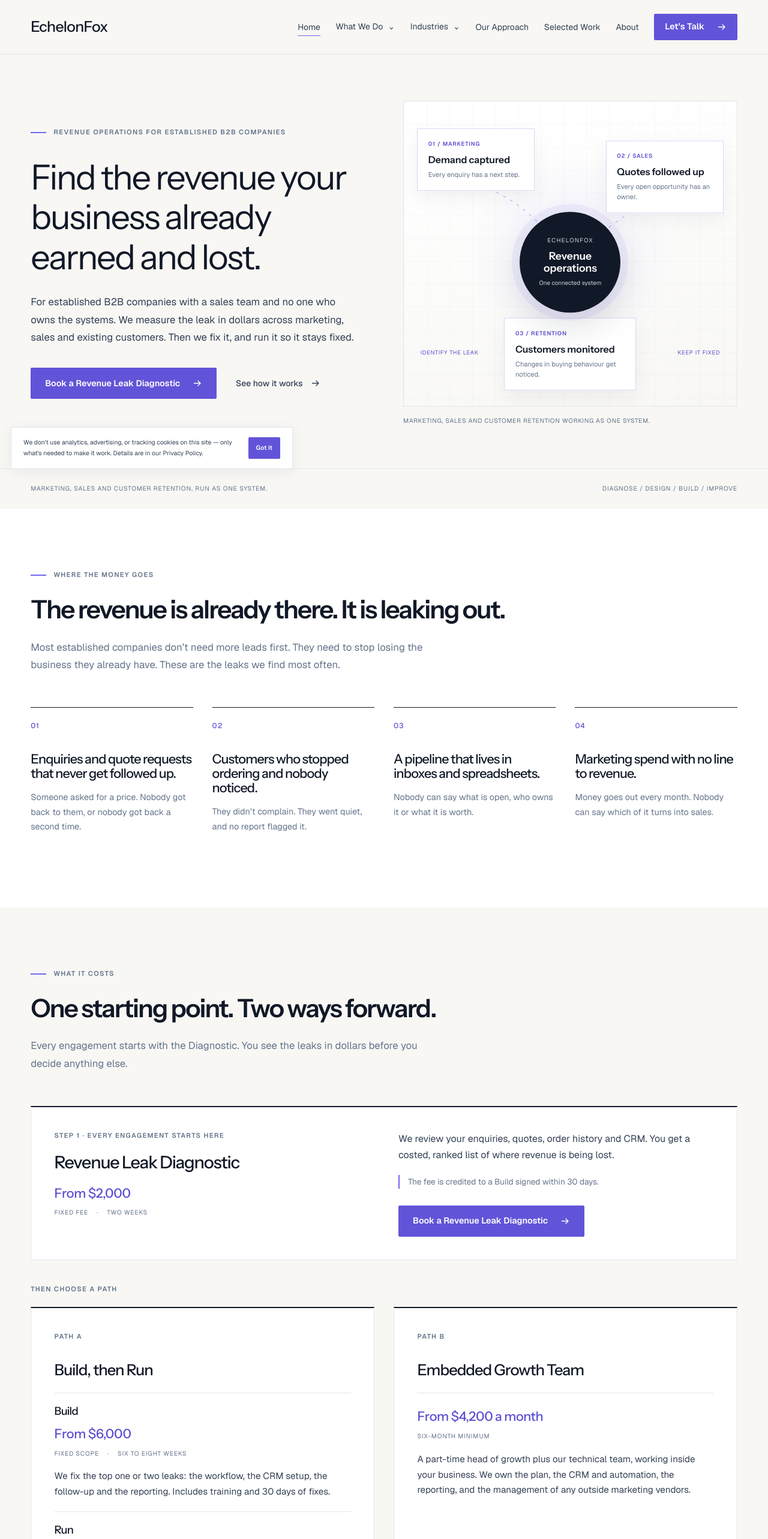
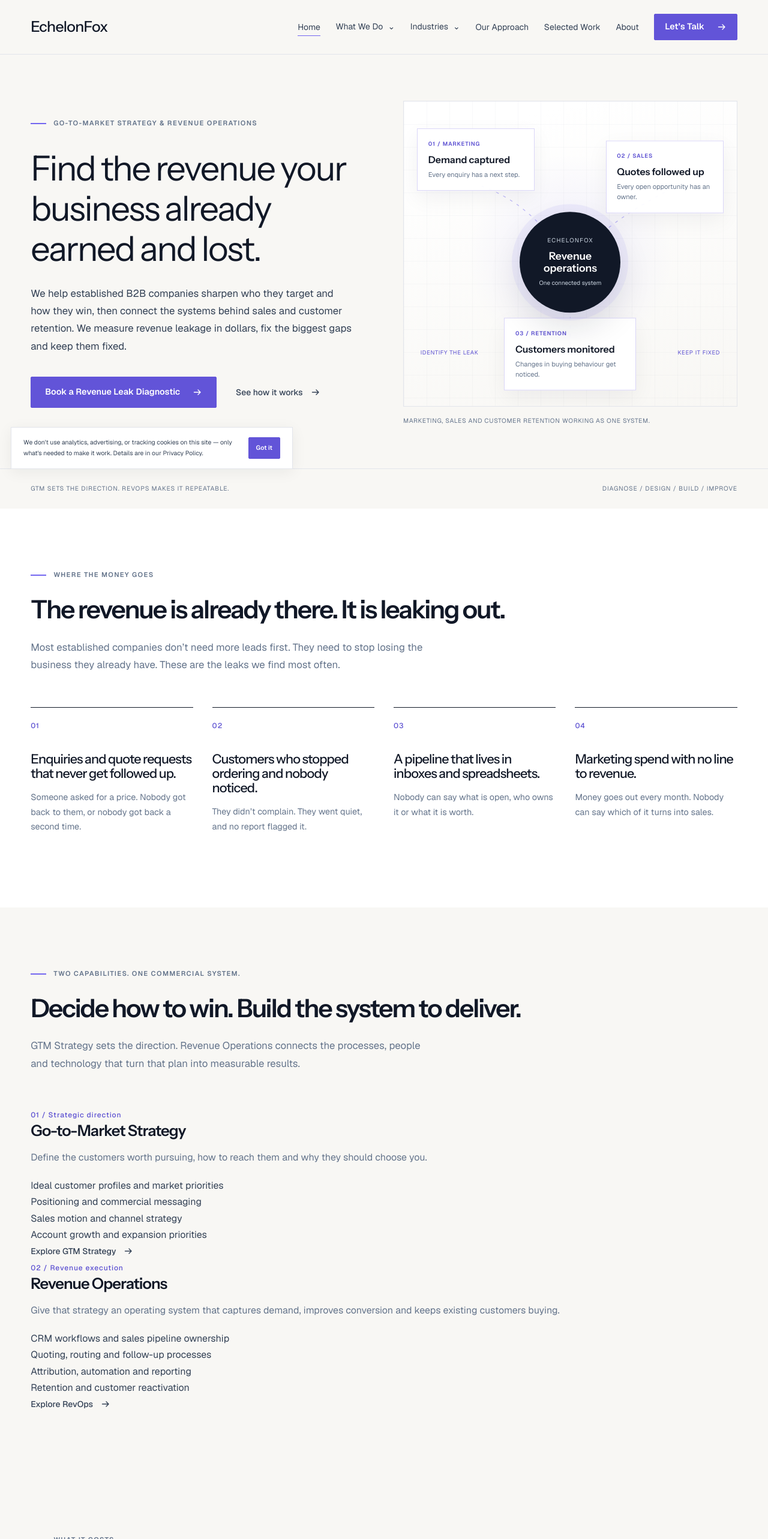
Before and after one commit to abrahamqdiaz-a11y/echelonfox, a Next.js app: page / in a window 1280 px wide. Shown: the top 2566 px of the page at 60% size. Built offline with nearby package versions, Linux system fonts and the light colour scheme.

Commit message:
content: add GTM strategy alongside RevOps (app/page.tsx)

```diff
--- a/app/page.tsx
+++ b/app/page.tsx
@@ -12,7 +12,7 @@ import { PRIMARY_CTA } from "@/lib/offers";
 import { SITE } from "@/lib/site";
 import { pageMetadata } from "@/lib/metadata";
 export const metadata = pageMetadata(
-  "Revenue Operations Consultancy for B2B Companies",
+  "GTM Strategy & Revenue Operations for B2B Companies",
   SITE.description,
   "",
 );
@@ -77,14 +77,14 @@ export default function Home() {
         <div className="container hero-grid">
           <div className="hero-copy">
             <p className="eyebrow">
-              Revenue operations for established B2B companies
+              Go-to-market strategy &amp; revenue operations
             </p>
             <h1 className="display">{SITE.headline}</h1>
             <p className="lead">
-              For established B2B companies with a sales team and no one who
-              owns the systems. We measure the leak in dollars across marketing,
-              sales and existing customers. Then we fix it, and run it so it
-              stays fixed.
+              We help established B2B companies sharpen who they target and
+              how they win, then connect the systems behind sales and customer
+              retention. We measure revenue leakage in dollars, fix the biggest
+              gaps and keep them fixed.
             </p>
             <div className="actions">
               <Link className="btn" href={PRIMARY_CTA.href}>
@@ -100,7 +100,7 @@ export default function Home() {
           <PeoplePanels />
         </div>
         <div className="container hero-foot">
-          <span>Marketing, sales and customer retention, run as one system.</span>
+          <span>GTM sets the direction. RevOps makes it repeatable.</span>
           <span>Diagnose / Design / Build / Improve</span>
         </div>
       </section>
@@ -121,6 +121,51 @@ export default function Home() {
                 <p className="muted">{l.body}</p>
               </article>
             ))}
+          </div>
+        </div>
+      </section>
+      <section className="section gtm-section" id="capabilities">
+        <div className="container">
+          <SectionIntro
+            eyebrow="Two capabilities. One commercial system."
+            title="Decide how to win. Build the system to deliver."
+            body="GTM Strategy sets the direction. Revenue Operations connects the processes, people and technology that turn that plan into measurable results."
+          />
+          <div className="gtm-pillars">
+            <article className="gtm-pillar">
+              <span className="index">01 / Strategic direction</span>
+              <h3 className="h3">Go-to-Market Strategy</h3>
+              <p className="muted">
+                Define the customers worth pursuing, how to reach them and why
+                they should choose you.
+              </p>
+              <ul className="gtm-pillar__list">
+                <li>Ideal customer profiles and market priorities</li>
+                <li>Positioning and commercial messaging</li>
+                <li>Sales motion and channel strategy</li>
+                <li>Account growth and expansion priorities</li>
+              </ul>
+              <Link className="arrow-link" href="/what-we-do#gtm-strategy">
+                Explore GTM Strategy <Arrow />
+              </Link>
+            </article>
+            <article className="gtm-pillar">
+              <span className="index">02 / Revenue execution</span>
+              <h3 className="h3">Revenue Operations</h3>
+              <p className="muted">
+                Give that strategy an operating system that captures demand,
+                improves conversion and keeps existing customers buying.
+              </p>
+              <ul className="gtm-pillar__list">
+                <li>CRM workflows and sales pipeline ownership</li>
+                <li>Quoting, routing and follow-up processes</li>
+                <li>Attribution, automation and reporting</li>
+                <li>Retention and customer reactivation</li>
+              </ul>
+              <Link className="arrow-link" href="/what-we-do#revenue-operations">
+                Explore RevOps <Arrow />
+              </Link>
+            </article>
           </div>
         </div>
       </section>
```
